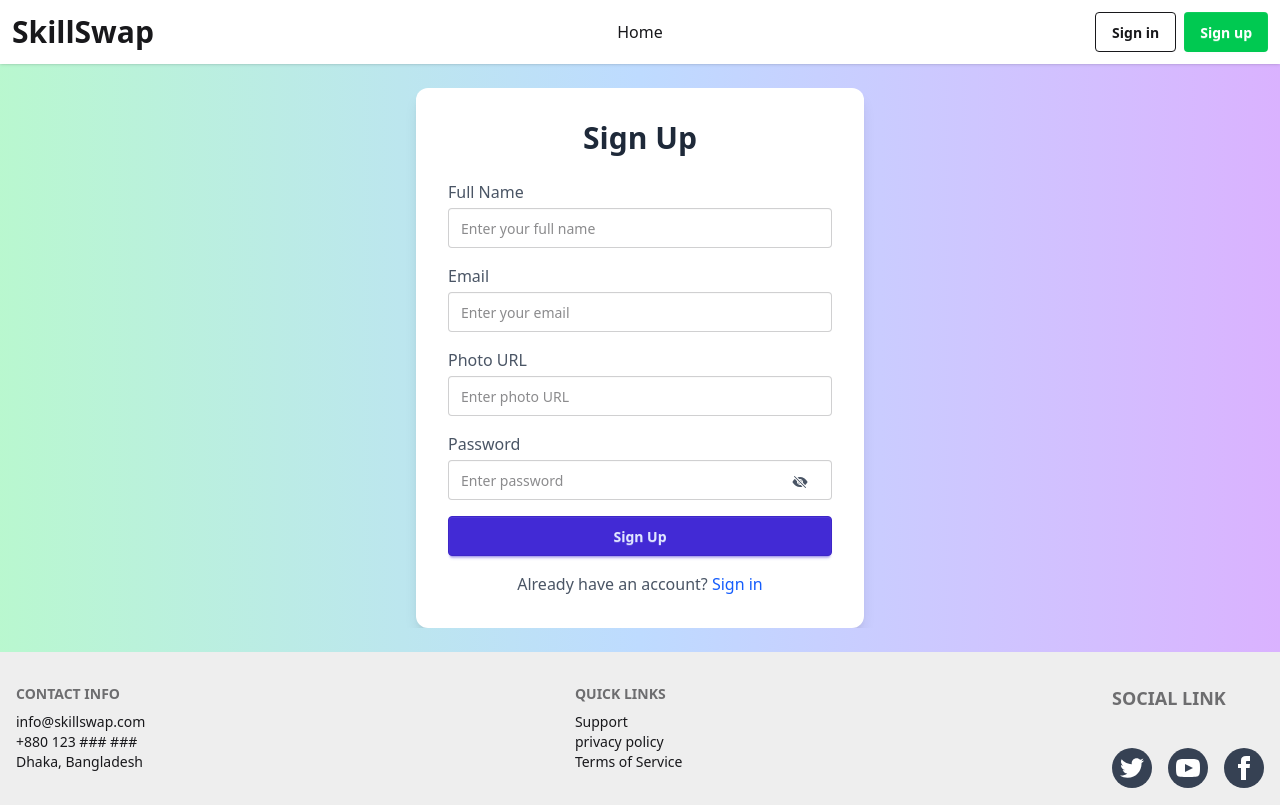
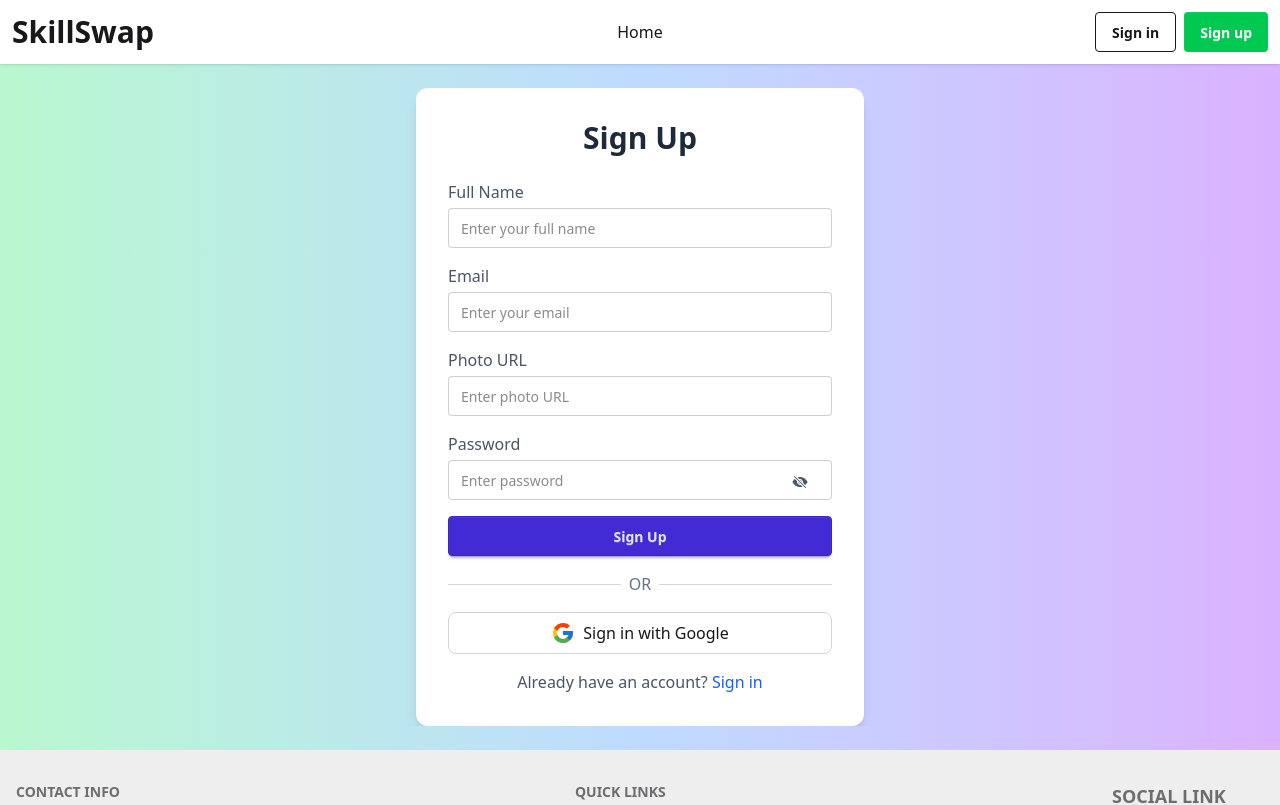
Before and after one commit to ruhulamindev/b12-a09-category-sunflower, a React (Vite) app: page /Signup in a window 1280 px wide. Shown: the top 805 px of the page. Built offline with nearby package versions, Linux system fonts and the light colour scheme; no server answers.

Commit message:
README.md add and Orthers Update and Complete

```diff
--- a/package.json
+++ b/package.json
@@ -11,7 +11,9 @@
     "preview": "vite preview"
   },
   "dependencies": {
+    "@react-spring/web": "^10.0.3",
     "@tailwindcss/vite": "^4.1.15",
+    "animate.css": "^4.1.1",
     "firebase": "^12.4.0",
     "framer-motion": "^12.23.24",
     "lucide-react": "^0.546.0",
--- a/src/Components/SkillCard.jsx
+++ b/src/Components/SkillCard.jsx
@@ -1,5 +1,5 @@
 import React from "react";
-import { Link, useNavigate } from "react-router";
+import { useNavigate } from "react-router";
 import { useAuth } from "../Contexts/useAuth";
 
 const SkillCard = ({ skill }) => {
--- a/src/Contexts/AuthContext.jsx
+++ b/src/Contexts/AuthContext.jsx
@@ -103,8 +103,7 @@ export const AuthProvider = ({ children }) => {
       resetPassword,
     }}
   >
-      {" "}
-      {children}
+    {!loading && children}
   </AuthContext.Provider>
 );
 };
--- a/src/Pages/ForgotPassword.jsx
+++ b/src/Pages/ForgotPassword.jsx
@@ -1,6 +1,6 @@
 import { sendPasswordResetEmail } from "firebase/auth";
 import React, { useEffect, useState } from "react";
-import { useLocation } from "react-router";
+import { useLocation, Link } from "react-router";
 import { auth } from "../Utils/firebase";
 import { toast } from "react-toastify";
 import MyContainerLayout from "../Components/MyContainerLayout";
@@ -59,6 +59,14 @@ const ForgotPassword = () => {
               Reset Password
             </button>
           </form>
+          <div className="mt-4 text-center">
+            <Link
+              to="/signin"
+              className="text-red-500 hover:underline font-medium"
+            >
+              Back to Login
+            </Link>
+          </div>
         </div>
       </MyContainerLayout>
     </div>
--- a/src/Pages/Home.jsx
+++ b/src/Pages/Home.jsx
@@ -3,6 +3,7 @@ import HeroSwiper from "../Components/HeroSwiper";
 import { Link } from "react-router";
 import SkillCard from "../Components/SkillCard";
 import AboutPage from "../Components/AboutPage";
+import "animate.css";
 // eslint-disable-next-line no-unused-vars
 import { motion } from "framer-motion";
 
@@ -59,7 +60,15 @@ const Home = () => {
 
       <div className="text-center mt-8 mb-8">
         <Link to="/services">
-          <button className="bg-blue-600 text-white px-6 py-2 rounded hover:bg-blue-700 transition">
+          <button
+            className="bg-blue-600 cursor-pointer text-white px-6 py-2 rounded hover:bg-blue-700 transition animate__animated"
+            onMouseEnter={(e) =>
+              e.currentTarget.classList.add("animate__bounce")
+            }
+            onAnimationEnd={(e) =>
+              e.currentTarget.classList.remove("animate__bounce")
+            }
+          >
             Show All
           </button>
         </Link>
--- a/src/Pages/Profile.jsx
+++ b/src/Pages/Profile.jsx
@@ -1,11 +1,19 @@
 import React, { useState } from "react";
 import { useAuth } from "../Contexts/useAuth";
+{/* eslint-disable-next-line no-unused-vars */}
+import { useSpring, animated } from "@react-spring/web";
 
 const Profile = () => {
   const { user, updateUserProfile } = useAuth();
   const [editing, setEditing] = useState(false);
   const [displayName, setDisplayName] = useState(user?.displayName || "");
   const [photoURL, setPhotoURL] = useState(user?.photoURL || "");
+
+  const animation = useSpring({
+    opacity: editing ? 1 : 0,
+    transform: editing ? `scale(1)` : `scale(0.8)`,
+    config: { tension: 200, friction: 20 },
+  });
 
   const handleUpdate = (e) => {
     e.preventDefault();
@@ -30,14 +38,25 @@ const Profile = () => {
           <p className="text-gray-600">{user?.email}</p>
         </div>
 
-        {!editing ? (
+        {!editing && (
           <button
             onClick={() => setEditing(true)}
             className="btn btn-primary w-full"
           >
             Update Profile
           </button>
-        ) : (
+        )}
+
+        {editing && (
+          <animated.div
+            style={animation}
+            className="fixed inset-0 flex items-center justify-center bg-black bg-opacity-50 z-50"
+          >
+            <div className="bg-white rounded-xl shadow-lg p-6 w-full max-w-md">
+              <h2 className="text-xl font-bold mb-4 text-center">
+                Update Profile
+              </h2>
+
               <form onSubmit={handleUpdate} className="space-y-4">
                 <div>
                   <label className="block text-gray-700">Display Name</label>
@@ -71,6 +90,8 @@ const Profile = () => {
                   </button>
                 </div>
               </form>
+            </div>
+          </animated.div>
         )}
       </div>
     </div>
--- a/src/Pages/Signup.jsx
+++ b/src/Pages/Signup.jsx
@@ -2,12 +2,13 @@ import React, { useState } from "react";
 import MyContainerLayout from "../Components/MyContainerLayout";
 import { Link, useLocation, useNavigate } from "react-router";
 import { toast } from "react-toastify";
+import { FcGoogle } from "react-icons/fc";
 import { FaEye } from "react-icons/fa";
 import { IoEyeOff } from "react-icons/io5";
 import { useAuth } from "../Contexts/useAuth";
 
 const Signup = () => {
-  const { signupUser } = useAuth();
+  const { signupUser, googleSignin } = useAuth();
   const [show, setShow] = useState(false);
   const location = useLocation();
   const navigate = useNavigate();
@@ -25,15 +26,16 @@ const Signup = () => {
       toast.error("Please enter your full name");
       return;
     }
+    if (!email) {
+      toast.error("Please enter your email");
+      return;
+    }
+
     if (!email.includes("@")) {
       toast.error("Please enter a valid email address");
       return;
     }
 
-    if (!email) {
-      toast.error("Please enter your email");
-      return;
-    }
     if (!photoURL) {
       toast.error("Please provide a photo URL");
       return;
@@ -64,6 +66,15 @@ const Signup = () => {
     await signupUser(email, password, fullName, photoURL);
     navigate(redirectTo, { replace: true });
   };
+
+    const handleGoogleSignin = async () => {
+      try {
+        await googleSignin();
+        navigate(redirectTo, { replace: true });
+      } catch (error) {
+        toast.error(error.message);
+      }
+    };
 
   return (
     <div className="min-h-md flex items-center justify-center bg-gradient-to-r from-green-200 via-blue-200 to-purple-300 p-6">
@@ -145,6 +156,21 @@ const Signup = () => {
 
             <button className="btn btn-primary w-full">Sign Up</button>
           </form>
+           <div className="flex items-center my-4">
+            <hr className="flex-1 border-gray-300" />
+            <span className="mx-2 text-gray-500">OR</span>
+            <hr className="flex-1 border-gray-300" />
+          </div>
+
+          {/* google signup button */}
+          <button
+            type="button"
+            onClick={handleGoogleSignin}
+            className="w-full flex items-center justify-center border border-gray-300 py-2 rounded-lg hover:bg-gray-100 transition cursor-pointer"
+          >
+            <FcGoogle className="mr-2 text-2xl" />
+            Sign in with Google
+          </button>
 
           <p className="text-center text-gray-600 mt-4">
             Already have an account?{" "}
```
Also changed, not shown: src/Utils/helpers.js (deleted), 2 other files (tests, documents, lock files or other folders). Lines whose indentation alone changed are shown as unchanged.
